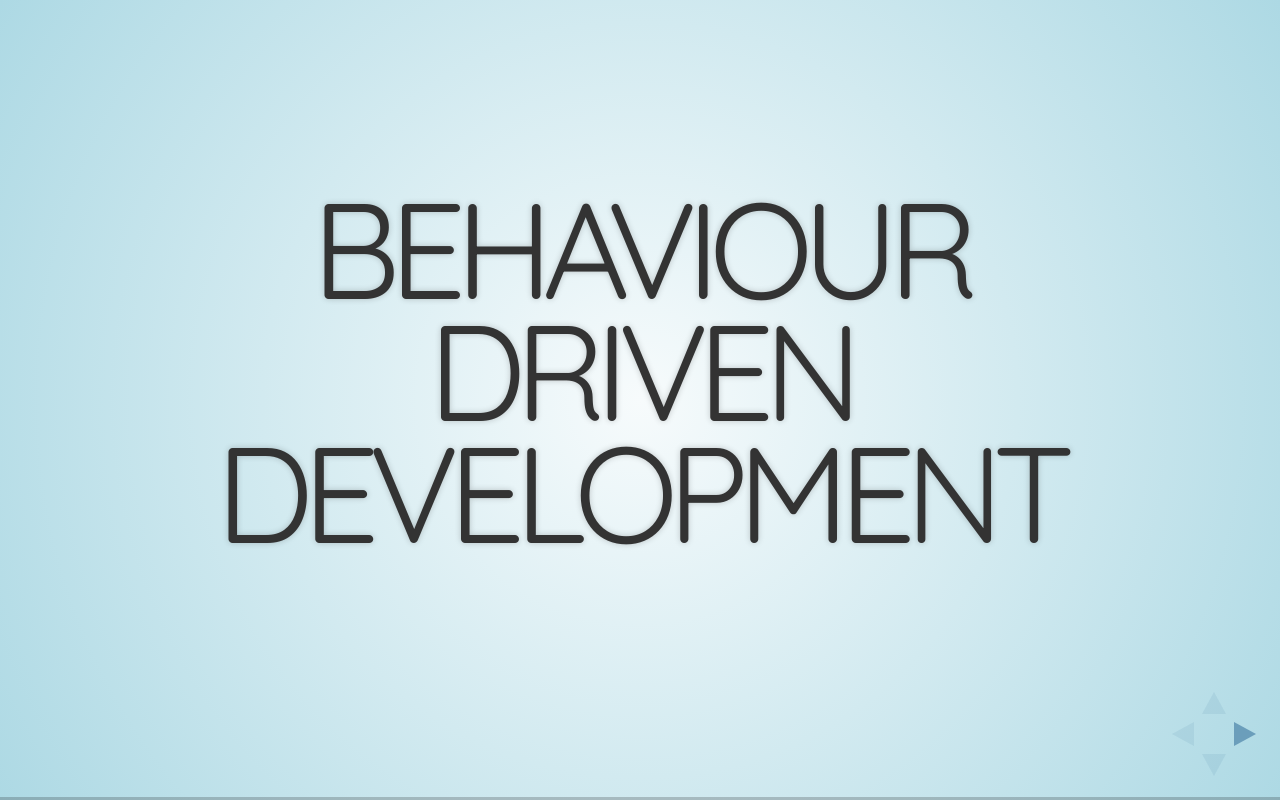
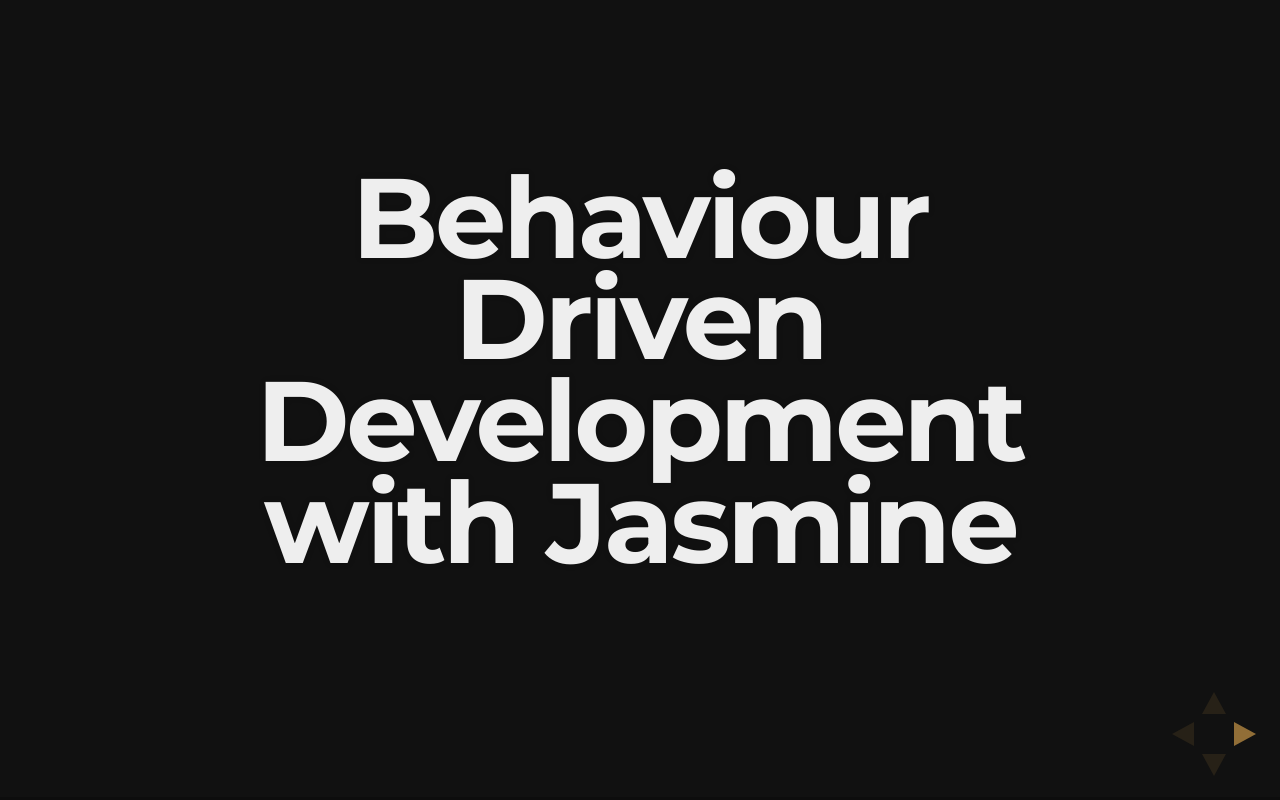
Before and after one commit to katiefenn/Jasmine-Talk, a website: page index.html in a window 1280 px wide. Drawn offline with nearby package versions, Linux system fonts and the light colour scheme.

Commit message:
Revised title for second delivery

```diff
--- a/index.html
+++ b/index.html
@@ -13,7 +13,7 @@
 		<meta name="apple-mobile-web-app-status-bar-style" content="black-translucent" />
 
 		<link rel="stylesheet" href="css/reveal.min.css">
-		<link rel="stylesheet" href="css/theme/sky.css" id="theme">
+		<link rel="stylesheet" href="css/theme/night.css" id="theme">
 		<link rel="stylesheet" href="css/local-styles.css">
 
 		<!-- For syntax highlighting -->
@@ -39,7 +39,7 @@
 			<div class="slides">
 
 				<section>
-					<h1>Behaviour Driven Development</h1>
+					<h1>Behaviour Driven Development with Jasmine</h1>
 				</section>
 				<section>
 					<h2>Katie Fenn</h2>
```
